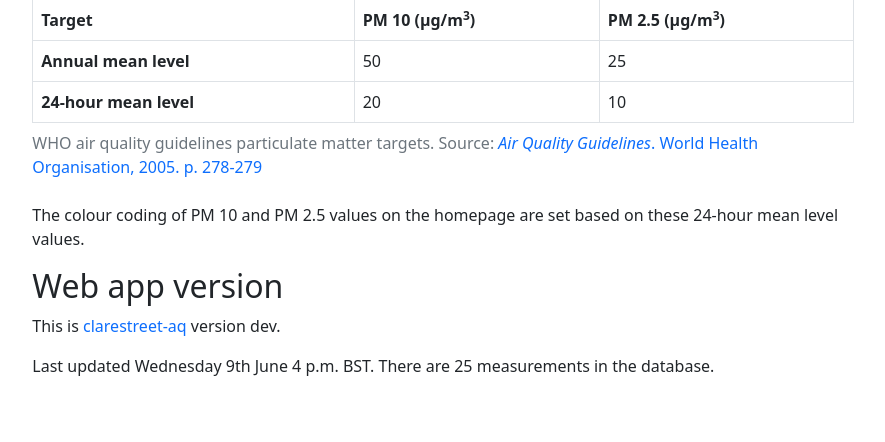
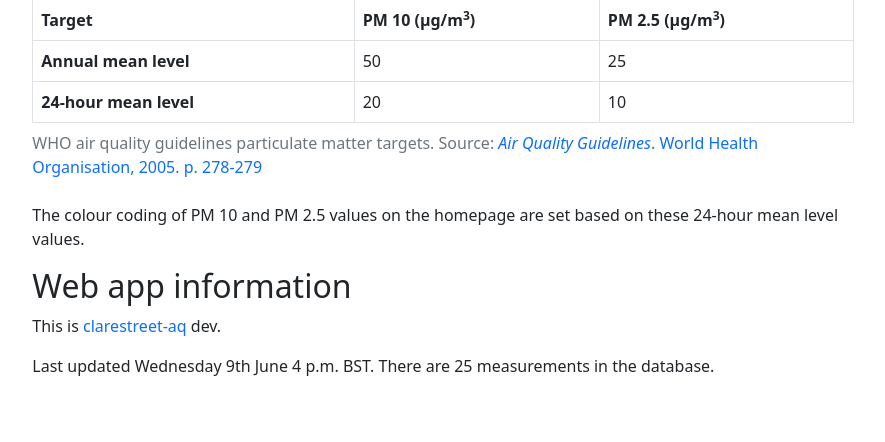
Before and after one commit to WeakLemonDrink/clarestreet-aq, a Django app: page /about/ in a window 1280 px wide. Shown: the part 431-873 px from the top of the page, without its empty margins (197-1082 px from the left). Run offline with Django 3.2, Linux system fonts and the light colour scheme; data comes from the database, SQL or seed files in the repository; some libraries are stand-ins or nearby versions.

Commit message:
fixing the way version info is displayed

```diff
--- a/app/templates/about.html
+++ b/app/templates/about.html
@@ -38,8 +38,8 @@
     <p>The colour coding of PM 10 and PM 2.5 values on the homepage are set based on these 24-hour mean level values.</p>
 </div>
 <div class="row">
-    <h2>Web app version</h2>
-    <p>This is <a href="https://github.com/WeakLemonDrink/clarestreet-aq" style="text-decoration: none;" target="_blank">clarestreet-aq</a> version {{app_version}}.</p>
+    <h2>Web app information</h2>
+    <p>This is <a href="https://github.com/WeakLemonDrink/clarestreet-aq" style="text-decoration: none;" target="_blank">clarestreet-aq</a> {{app_version}}.</p>
     <p>Last updated {{ app_last_update|date:"l jS F P e" }}. There {{ sensor_data_total|pluralize:"is,are" }} {{ sensor_data_total }} measurement{{ sensor_data_total|pluralize }} in the database.</p>
 </div>
 {% endblock %}
```
Also changed, not shown: 1 other file.
